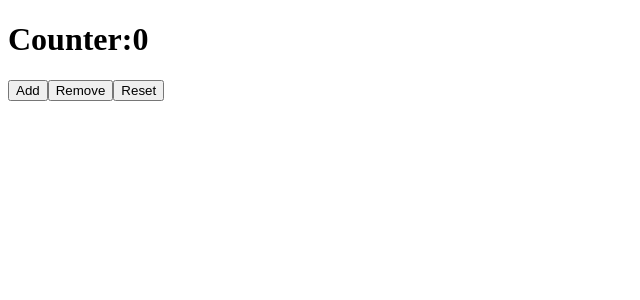
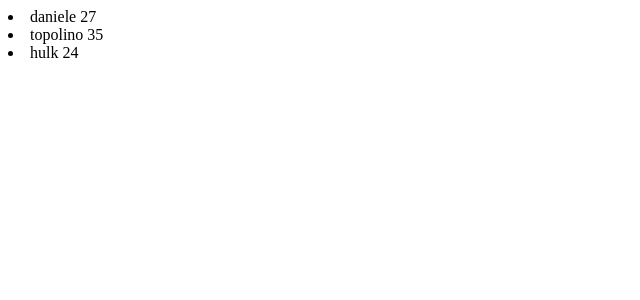
Before and after one commit to danycnc/repo-react-exercises, a React (Create React App) app in the folder react-exercises/: page / in a window 1280 px wide. Shown: the top 300 px of the page, without its empty margins (0-640 px from the left). Built offline with nearby package versions, Linux system fonts and the light colour scheme.

Commit message:
svolto useMemo

```diff
--- a/react-exercises/src/App.js
+++ b/react-exercises/src/App.js
@@ -2,6 +2,7 @@ import { Component } from 'react';
 import ClickCounter from './ClickCounter';
 import ClickTracker from './ClickTracker';
 import Counter from './Counter';
+import FilteredList from './FilteredList';
 import GithubUser from './GithubUser';
 import GithubUserList from './GithubUserList';
 import Hello from './Hello';
@@ -13,11 +14,20 @@ import TodoList from './TodoList';
 import UncontrolledLogin from './UncontrolledLogin';
 import Welcome from './Welcome';
 
+const list = [
+  { name: 'daniele', id: 435, age: 27 },
+  { name: 'pippo', id: 651, age: 18 },
+  { name: 'pluto', id: 855, age: 15 },
+  { name: 'paperino', id: 895, age: 12 },
+  { name: 'topolino', id: 946, age: 35 },
+  { name: 'hulk', id: 894, age: 24 },
+];
+
 class App extends Component {
   render() {
     return (
       <div>
-        <Counter />
+        <FilteredList list={list} />
       </div>
     );
   }
--- /dev/null
+++ b/react-exercises/src/FilteredList.js
@@ -0,0 +1,15 @@
+import { useMemo } from 'react';
+
+const FilteredList = ({ list }) => {
+  const filtered = useMemo(() => list.filter((item) => item.age > 18), [list]);
+
+  return (
+    <div>
+      {filtered.map((item) => (
+        <li key={item.id}>{`${item.name} ${item.age}`}</li>
+      ))}
+    </div>
+  );
+};
+
+export default FilteredList;
```
